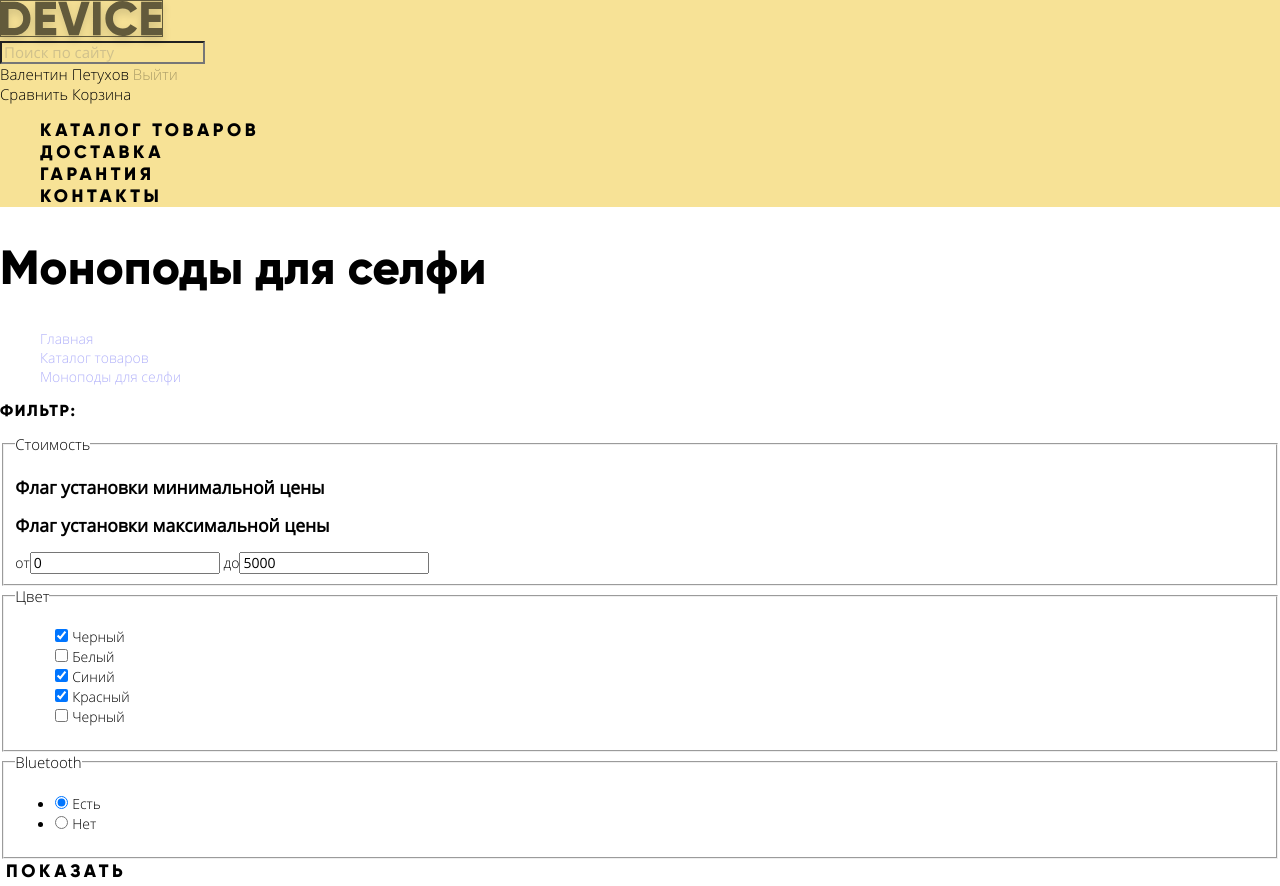
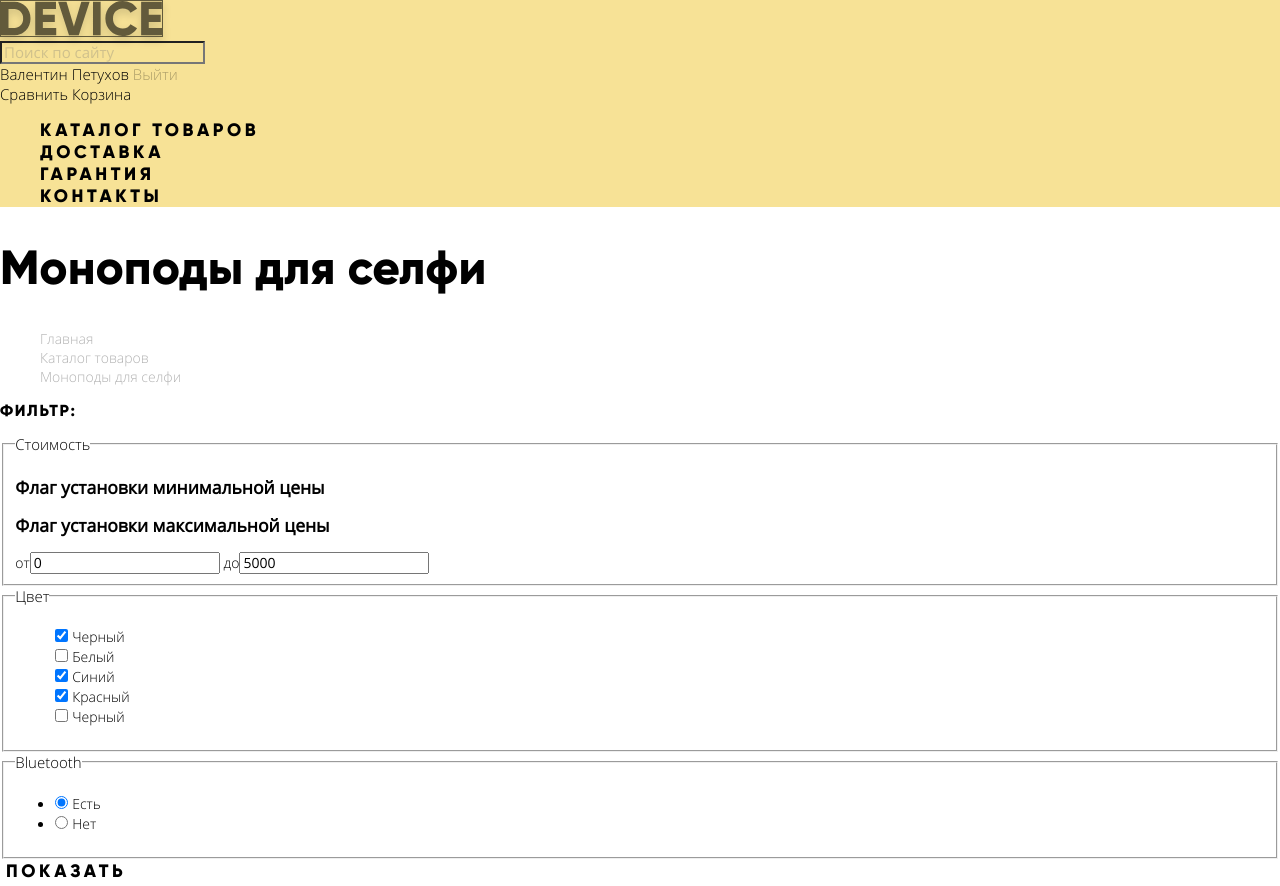
Before and after one commit to foxspb2012/1313957-device-31, a plain HTML site: page catalog.html in a window 1280 px wide. Shown: the top 886 px of the page. Drawn offline with Linux system fonts and the light colour scheme.

Commit message:
Исправлен цвет у ссылки

```diff
--- a/css/style.css
+++ b/css/style.css
@@ -372,6 +372,10 @@ img {
   list-style: none;
 }
 
+.breadcrumbs a {
+  color: var(--basic-black);
+}
+
 .breadcrumbs li {
   font-size: 14px;
   line-height: 19px;
```
